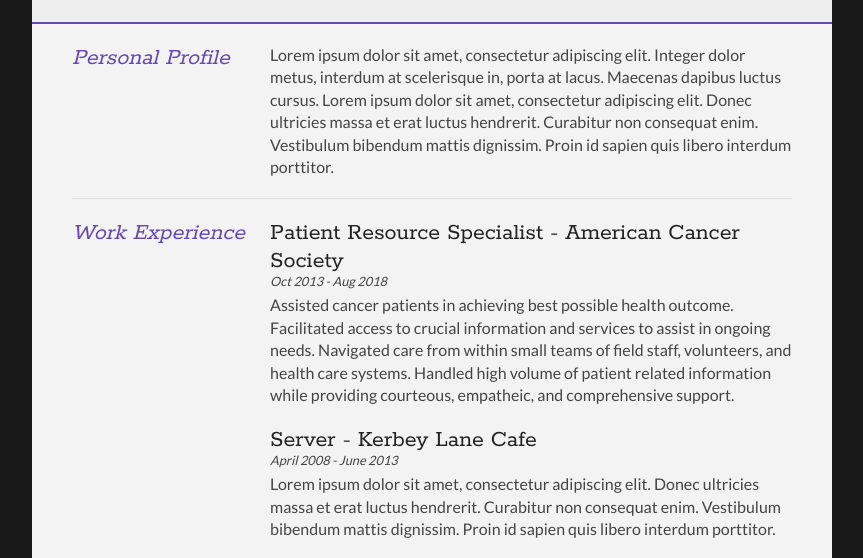
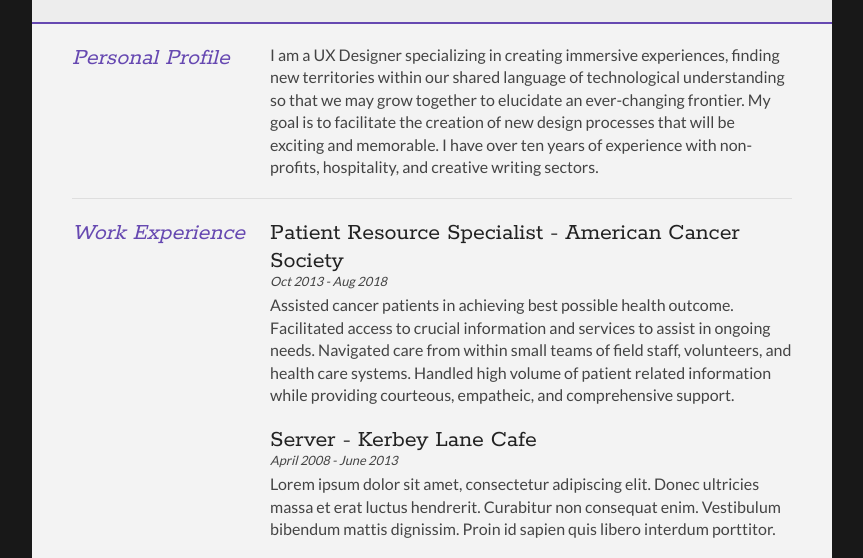
Before and after one commit to Gilgamesh1984/Portfolio_Template_Redesign, a plain HTML site: page cv_resume_base.html in a window 1280 px wide. Shown: the part 196-754 px from the top of the page, without its empty margins (208-1071 px from the left). Drawn offline with Linux system fonts and the light colour scheme.

Commit message:
more changes post published revision

```diff
--- a/cv_resume_base.html
+++ b/cv_resume_base.html
@@ -42,7 +42,7 @@
 				</div>
 
 				<div class="sectionContent">
-					<p>Lorem ipsum dolor sit amet, consectetur adipiscing elit. Integer dolor metus, interdum at scelerisque in, porta at lacus. Maecenas dapibus luctus cursus. Lorem ipsum dolor sit amet, consectetur adipiscing elit. Donec ultricies massa et erat luctus hendrerit. Curabitur non consequat enim. Vestibulum bibendum mattis dignissim. Proin id sapien quis libero interdum porttitor.</p>
+					<p>I am a UX Designer specializing in creating immersive experiences, finding new territories within our shared language of technological understanding so that we may grow together to elucidate an ever-changing frontier.  My goal is to facilitate the creation of new design processes that will be exciting and memorable.  I have over ten years of experience with non-profits, hospitality, and creative writing sectors. </p>
 				</div>
 			</article>
 			<div class="clear"></div>
```
Also changed, not shown: index.html (+4 -2 lines).
